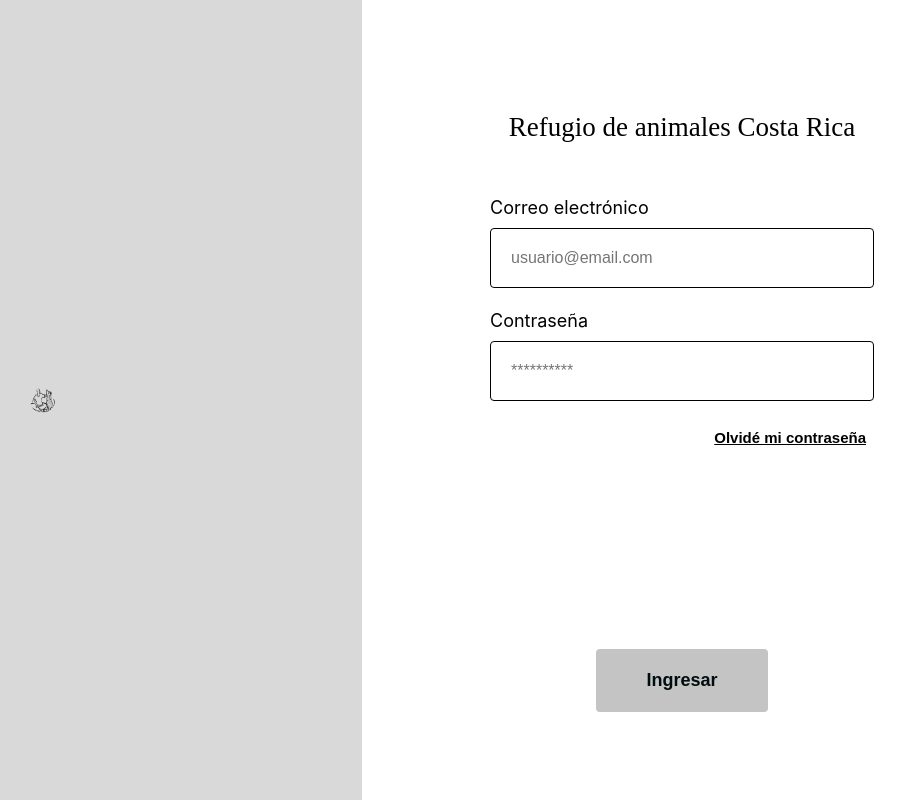
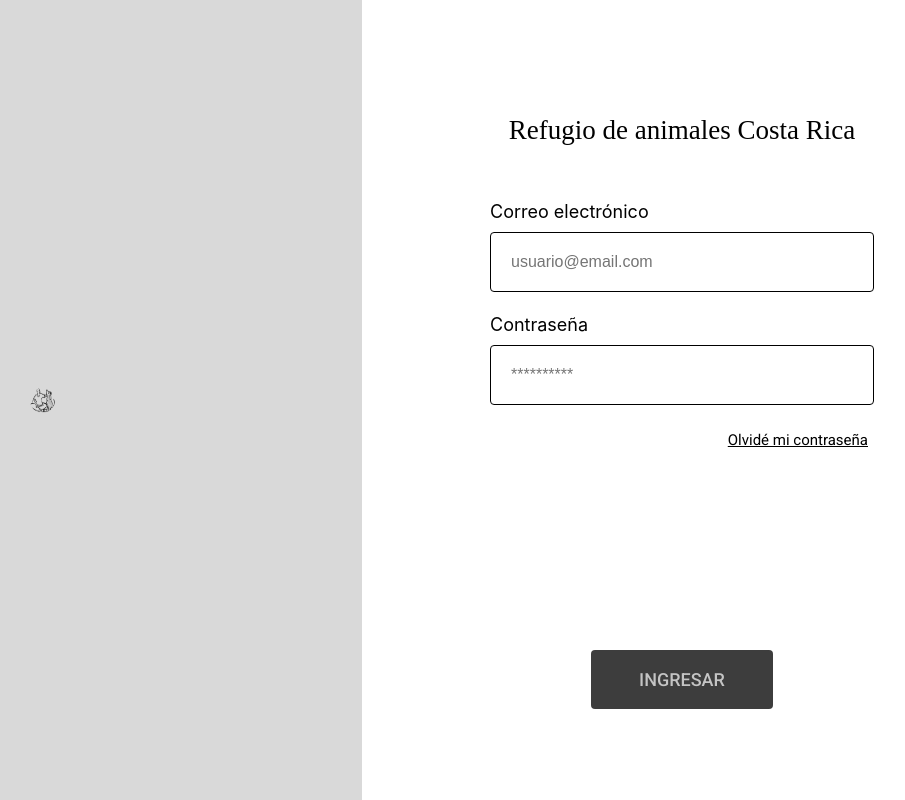
Before and after one commit to akurey/animal-rescue-web, a React (Create React App) app: page /login in a window 1280 px wide. Shown: the whole page, without its empty margins (278-1183 px from the left). Built offline with nearby package versions, Linux system fonts and the light colour scheme.

Commit message:
Button styles

```diff
--- a/src/components/atoms/Button/styles.scss
+++ b/src/components/atoms/Button/styles.scss
@@ -1,9 +1,11 @@
 .btn {
-  font-weight: bold;
+  font-family: 'Roboto';
+  font-style: normal;
   border-radius: 4px;
+  text-transform: uppercase;
   cursor: pointer;
   transition: transform 0.3s ease;
-  border: transparent 2px solid;
+  border: none;
 }
 
 .btn:hover,
@@ -18,23 +20,22 @@
 
 /* Button Colors and Styles */
 .btn--primary {
-  background-color: #007bff;
-  color: #f2fcff;
+  font-weight: 700;
+  background-color: #FFEF0A;
+  color: #000000;
   &:hover,
   &:focus {
-    border: #007bff 2px solid;
-    background-color: #f2fcff;
-    color: #007bff;
+    border: 2px solid;
   }
 }
 
 .btn--secondary {
-  background-color: #c4c4c4;
-  color: #000d10;
+  font-weight: 500;
+  background-color: #3D3D3D;
+  color: #C4C4C4;
   &:hover,
   &:focus {
-    border: #000d10 2px solid;
-    background-color: #f2fcff;
+    border: 2px solid;
   }
 }
 
@@ -69,14 +70,15 @@
 }
 
 .btn--link {
+  font-weight: 400;
+  text-transform: none;
   background-color: transparent;
-  color: #007bff;
+  color: #FFEF0A;
   text-decoration: underline;
   &:hover,
   &:focus {
-    border: #007bff 2px solid;
-    background-color: #f2fcff;
-    color: #007bff;
+    border: sepia(#FFEF0A) 2px solid;
+
   }
 }
 
```
